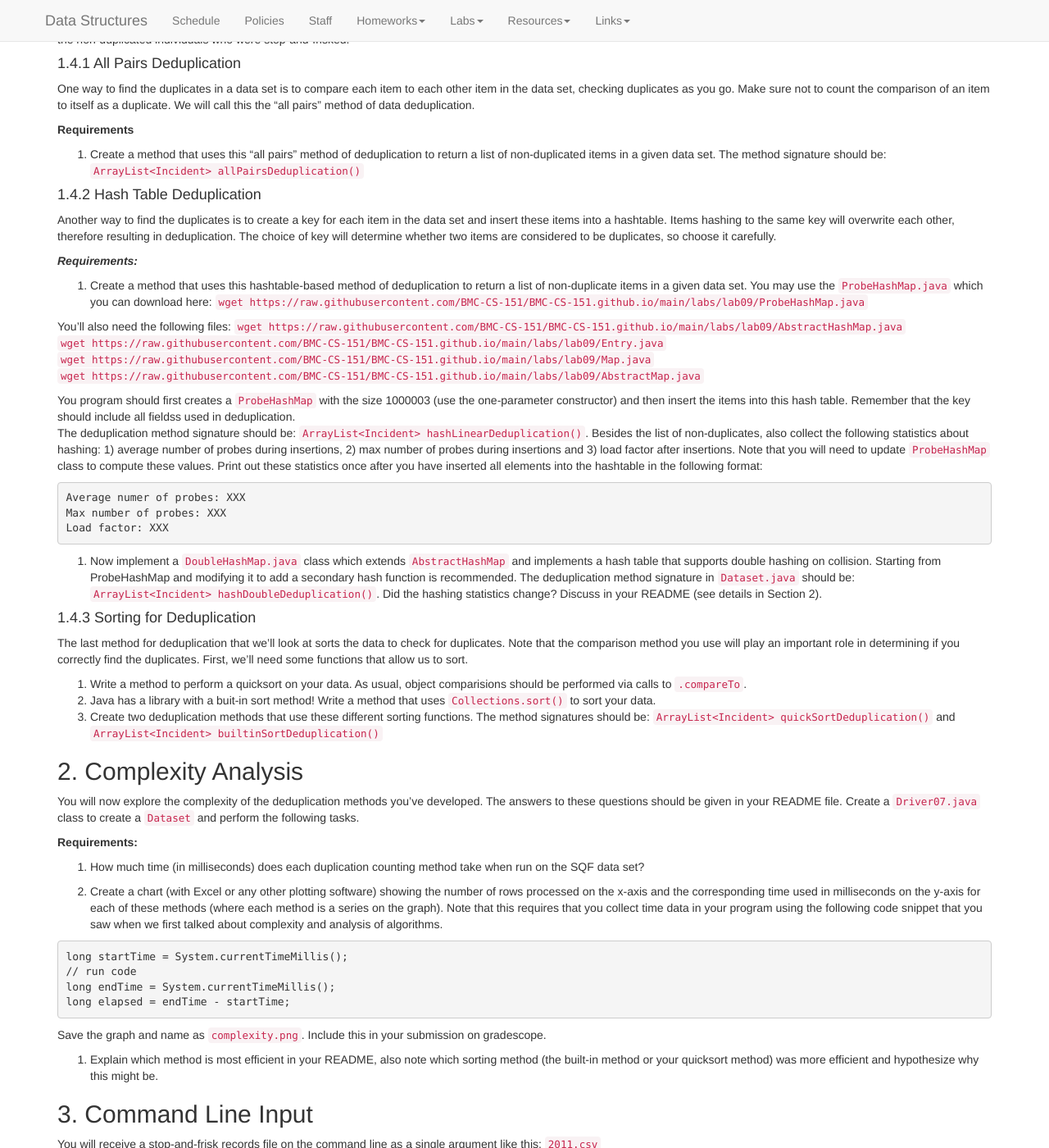
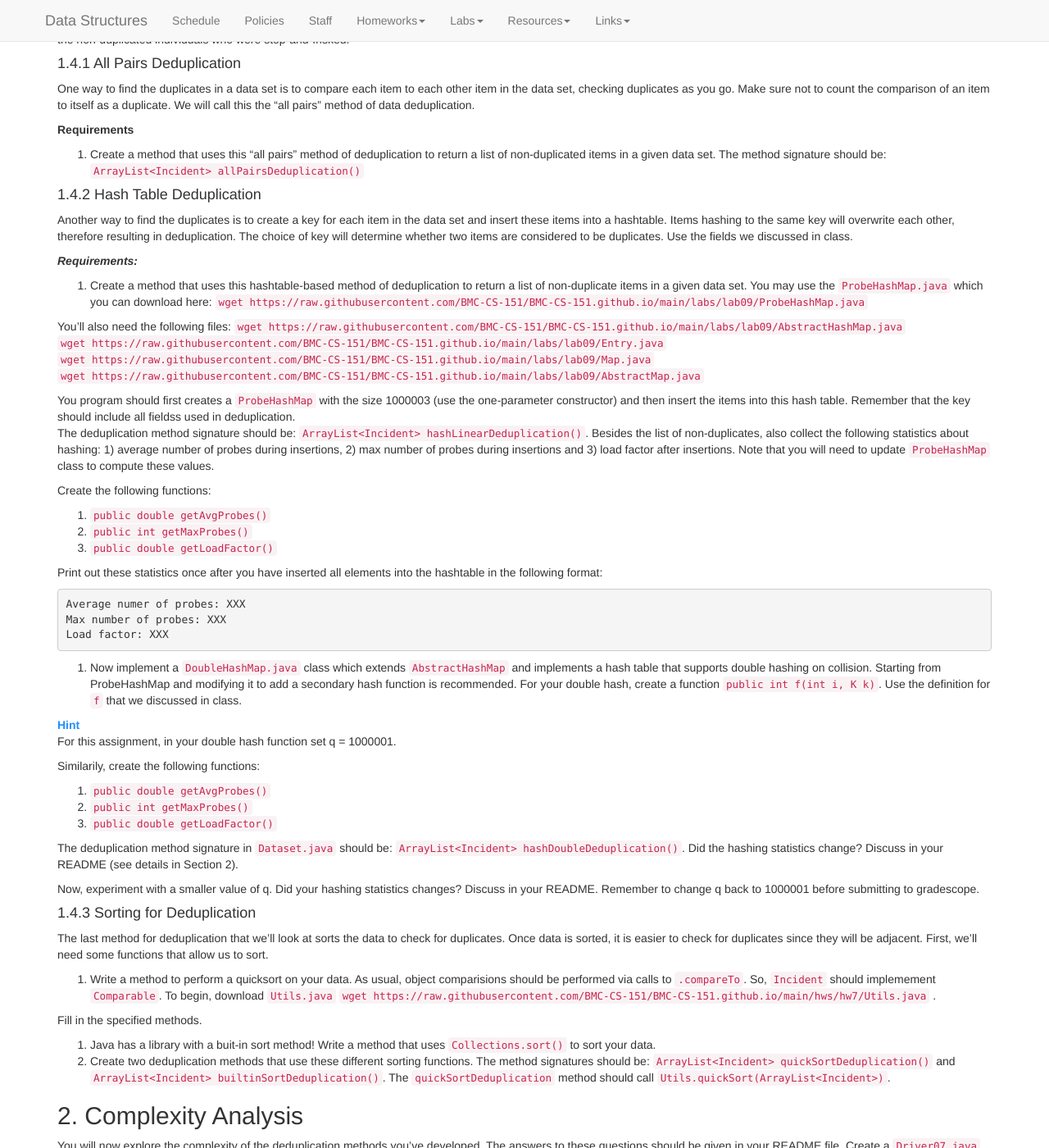
Before and after one commit to kalte0/BMC-CS-151.github.io, a Jekyll site: the page built from hws/HW07.md, in a window 1280 px wide and 1400 px high, scrolled down 1055 px. Shown: the whole window at 82% size. Built offline with Jekyll 4.4.1, drawn with Linux system fonts in a browser that asks for light colours; nearby versions of some CDN libraries; some of the changed text lies outside the part shown.

Commit message:
Update HW07.md

````diff
--- a/hws/HW07.md
+++ b/hws/HW07.md
@@ -140,8 +140,7 @@ Another way to find the duplicates is to create a
 key for each item in the data set and insert these items into a hashtable. Items
 hashing to the same key will overwrite each other, therefore resulting in
 deduplication. The choice of key will determine whether two items are considered
-to be duplicates, so choose it carefully.
-
+to be duplicates. Use the fields we discussed in class.
 
 ***Requirements:***
 
@@ -163,7 +162,15 @@ The deduplication method signature should be:
 Besides the list of non-duplicates, also collect the following statistics about
 hashing: 1) average number of probes during insertions, 2) max number of probes
 during insertions and 3) load factor after insertions. Note that you will need
-to update `ProbeHashMap` class to compute these values. Print out these
+to update `ProbeHashMap` class to compute these values.
+
+Create the following functions:
+1. `public double getAvgProbes()`
+2. `public int getMaxProbes()`
+3. `public double getLoadFactor()`
+
+
+Print out these
 statistics once after you have inserted all elements into the hashtable in the
 following format:
 ```
@@ -175,32 +182,59 @@ Load factor: XXX
 2. Now implement a `DoubleHashMap.java` class which extends `AbstractHashMap` and
 implements a hash table that supports double hashing on collision. Starting
 from ProbeHashMap and modifying it to add a secondary hash function is
-recommended. The deduplication method signature in `Dataset.java` should be:
+recommended. For your double hash, create a function `public int f(int i, K k)`.
+Use the definition for `f` that we discussed in class.
+
+
+<details><summary><b style="color:DodgerBlue;">Hint</b></summary>
+f(i) = i * h’(k) where
+h’(k) = q - (k.hashCode() % q)
+i is the number of probes thus far, k is the key, and q is a prime < n.
+</details>
+
+For this assignment, in your double hash function set q = 1000001.
+
+Similarily, create the following functions:
+1. `public double getAvgProbes()`
+2. `public int getMaxProbes()`
+3. `public double getLoadFactor()`
+
+The deduplication method signature in `Dataset.java` should be:
 `ArrayList<Incident> hashDoubleDeduplication()`.
 Did the hashing statistics change? Discuss in your README (see details in
 Section 2).
 
+Now, experiment with a smaller value of q. Did your hashing statistics changes? Discuss in your README.
+Remember to change q back to 1000001 before submitting to gradescope.
+
+
 #### 1.4.3 Sorting for Deduplication
 
-The last method for deduplication that we’ll look
-at sorts the data to check for duplicates. Note that the comparison method you
-use will play an important role in determining if you correctly find the duplicates.
+The last method for deduplication that we’ll look at sorts the data to check for duplicates.
+Once data is sorted, it is easier to check for duplicates since they will be adjacent.
 First, we’ll need some functions that allow us to sort.
 
-1. Write a method to perform a quicksort on your data. As usual, object
-comparisions should be performed via calls to `.compareTo`.
+1. Write a method to perform a quicksort on your data.
+As usual, object comparisions should be performed via calls to `.compareTo`. So, `Incident` should implemement `Comparable`.
+To begin, download `Utils.java` `wget https://raw.githubusercontent.com/BMC-CS-151/BMC-CS-151.github.io/main/hws/hw7/Utils.java` .
+
+Fill in the specified methods.
+
 2. Java has a library with a buit-in sort method! Write a method that uses
 `Collections.sort()` to sort your data.
 3. Create two deduplication methods that use these different sorting functions.
 The method signatures should be:
 `ArrayList<Incident> quickSortDeduplication()` and
-`ArrayList<Incident> builtinSortDeduplication()`
+`ArrayList<Incident> builtinSortDeduplication()`. The `quickSortDeduplication` method should call `Utils.quickSort(ArrayList<Incident>)`.
 
 ## 2. Complexity Analysis
 
 You will now explore the complexity of the deduplication methods you’ve
 developed. The answers to these questions should be given in your README file.
-Create a `Driver07.java` class to create a `Dataset` and perform the following tasks.
+Create a `Driver07.java` class which calls the deduplication methods you defined in `Dataset`.
+Test your deduplication methods by printing the number of entries before and after deduplication.
+All methods should result in a deduplicated list of the same size. Using your driver,
+test your various methods and make observations to answer the following questions:
 
 **Requirements:**
 
@@ -223,6 +257,9 @@ long elapsed = endTime - startTime;
 
 Save the graph and name as `complexity.png`.
 Include this in your submission on gradescope.
+
+Your `allPairs` deduplication technique can likely not handle more than 100k entries.
+Do not plot anything beyond that.
 
 3. Explain which method is most efficient in your README, also note which
 sorting method (the built-in method or your quicksort method) was more
````
